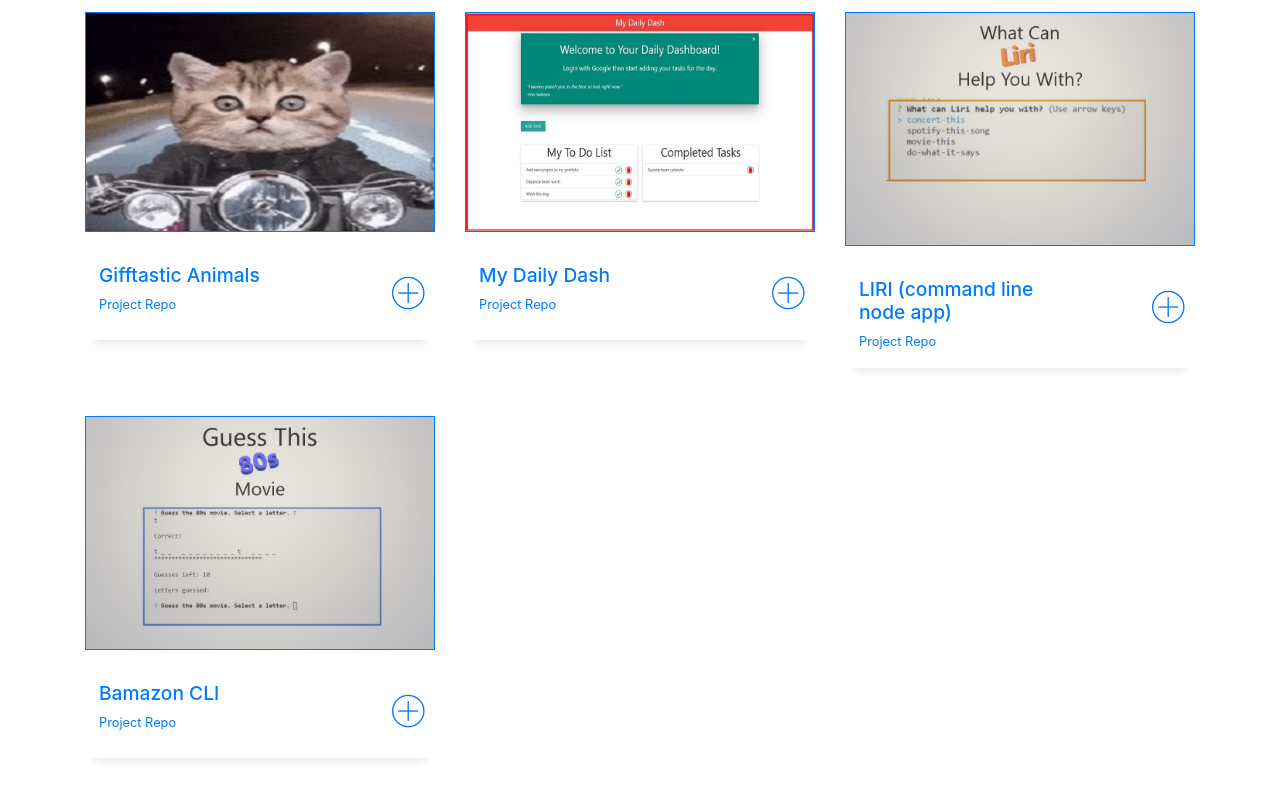
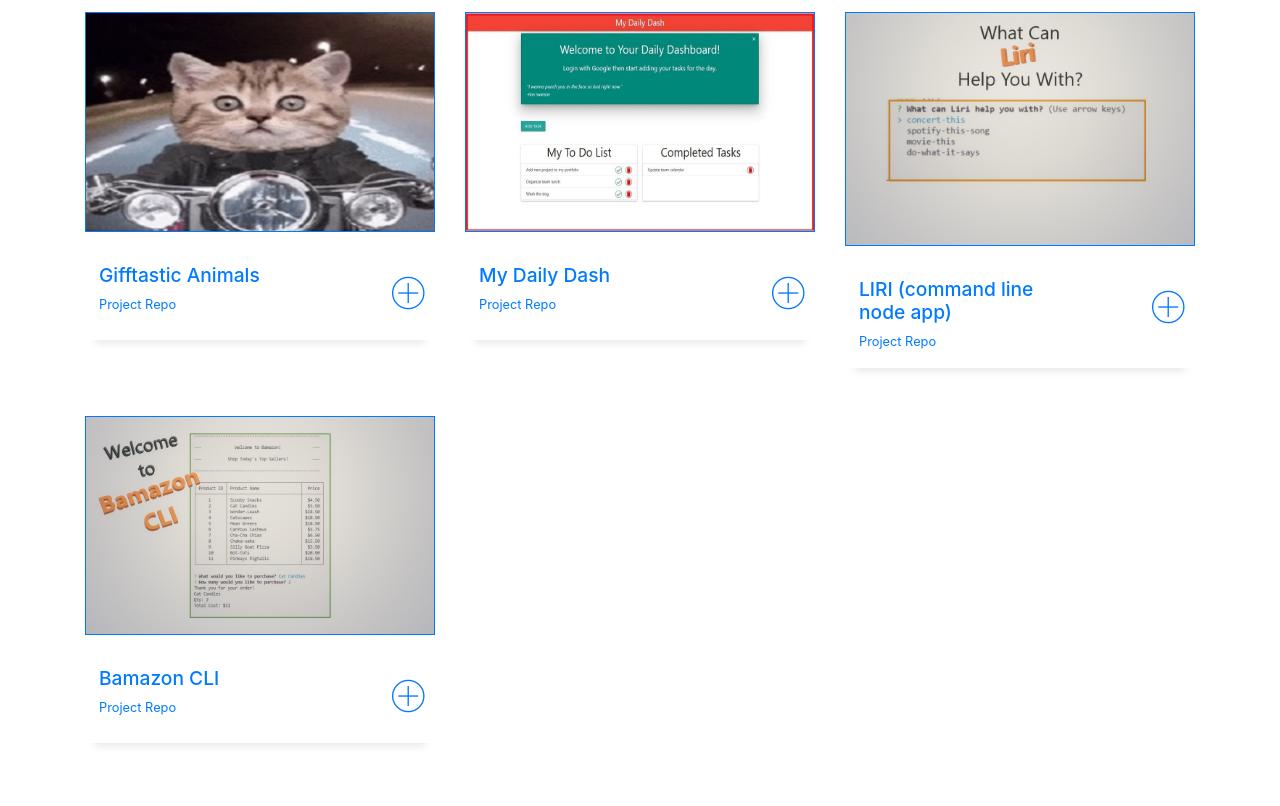
Before and after one commit to kknape/kadonna_portfolio, a website with bundled scripts: page index.html in a window 1280 px wide. Shown: the part 1916-2722 px from the top of the page. Built offline with nearby package versions, Linux system fonts and the light colour scheme; files whose address does not match are found by name; a web font is replaced by a local one.

Commit message:
update index with new image

```diff
--- a/index.html
+++ b/index.html
@@ -483,7 +483,7 @@ Section Services End /-->
       <div class="work-box">
         <a href="https://kknape.github.io/bamazonCLI/">
           <div class="work-img">
-            <img src="img/wordGuessCLI.jpg" alt="" class="img-fluid">
+            <img src="img/work-7.jpg" alt="" class="img-fluid">
           </div>
           <div class="work-content">
             <div class="row">
```
